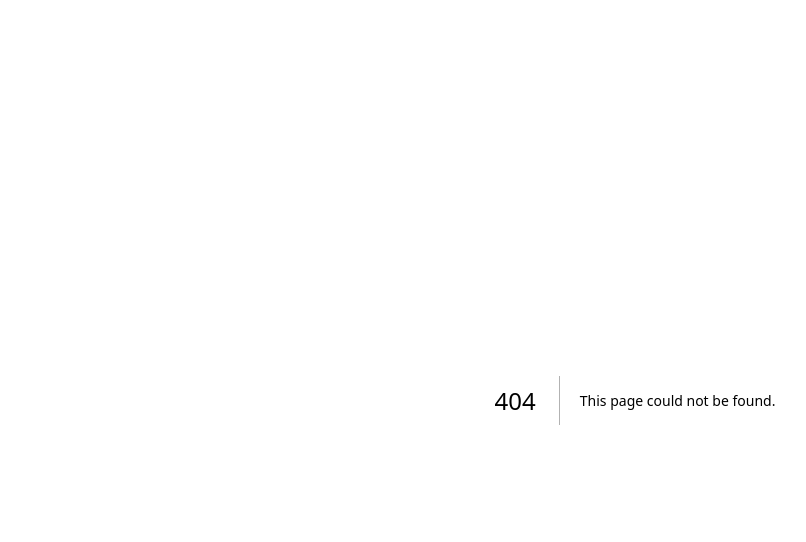
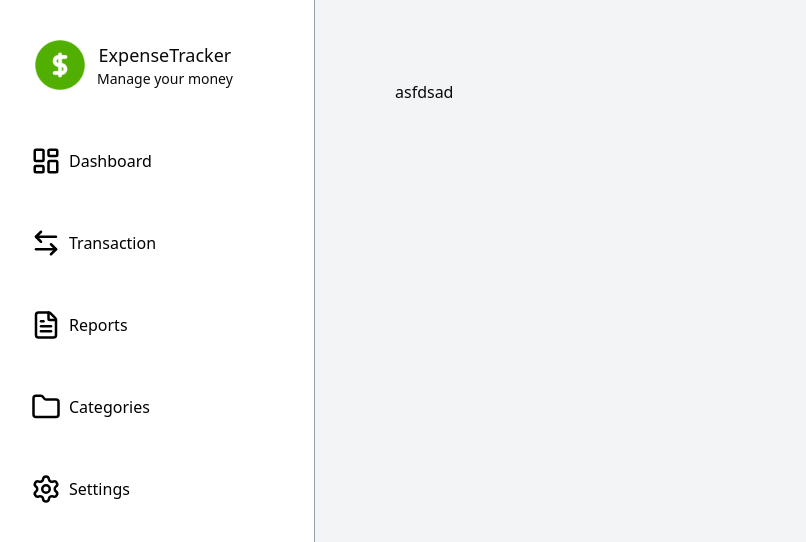
Before and after one commit to zsedrickj/expense_tracker, a Next.js app: page /transaction in a window 1280 px wide. Before the commit this address had no page. Shown: the top 542 px of the page, without its empty margins (5-811 px from the left). Built offline with nearby package versions, Linux system fonts and the light colour scheme.

Commit message:
"Adding a protected folder and put the dashboard page etc to that folder. Using ModalContext for state management"

```diff
--- /dev/null
+++ b/app/(protected)/ModalContext.tsx
@@ -0,0 +1,28 @@
+"use client";
+
+import React, { createContext, useState, useContext, ReactNode } from "react";
+
+interface ModalContextType {
+  showAddTransaction: boolean;
+  openAddTransaction: () => void;
+  closeAddTransaction: () => void;
+}
+
+export const ModalContext = createContext<ModalContextType | undefined>(undefined);
+
+export const ModalProvider = ({ children }: { children: ReactNode }) => {
+  const [showAddTransaction, setShowAddTransaction] = useState(false);
+
+  const openAddTransaction = () => setShowAddTransaction(true);
+  const closeAddTransaction = () => setShowAddTransaction(false);
+
+  return (
+    <ModalContext.Provider
+      value={{ showAddTransaction, openAddTransaction, closeAddTransaction }}
+    >
+      {children}
+    </ModalContext.Provider>
+  );
+};
+
+// Custom hook para madaling gamitin sa pages
--- a/pages/dashboardPage.tsx
+++ b/app/(protected)/dashboard/page.tsx
@@ -1,11 +1,10 @@
+"use client";
+
+import React from "react";
 import AddButton from "@/components/ui/addButton";
 import DashboardTable from "@/components/ui/tables/dashboardTable/dashboardTable";
 import { TrendingDown, TrendingUp, Wallet } from "lucide-react";
-import React from "react";
-
-interface DashboardPageProps {
-  setShowAddTransaction: React.Dispatch<React.SetStateAction<boolean>>;
-}
+import { useModal } from "@/hooks/useModal";
 
 const stats = [
   {
@@ -37,23 +36,23 @@ const stats = [
   },
 ];
 
-const DashboardPage: React.FC<DashboardPageProps> = ({
-  setShowAddTransaction,
-}) => {
+export default function DashboardPage() {
+  const { openAddTransaction } = useModal();
+
   return (
-    <div className="flex-1 p-5 pt-20 transition-all duration-300 lg:px-20 overflow-x-auto">
+    <div className="flex-1 transition-all duration-300  overflow-x-auto">
+      {/* Header */}
       <div className="flex flex-col gap-5 md:flex-row md:justify-between md:items-center mb-10">
         <div>
           <h1 className="text-3xl font-semibold text-gray-800">Dashboard</h1>
           <p className="text-gray-500">Overview of your financial activity</p>
         </div>
-        <AddButton
-          name="Add Transaction"
-          onClick={() => setShowAddTransaction(true)} // open modal
-        />
+
+        <AddButton name="Add Transaction" onClick={openAddTransaction} />
       </div>
-      <div className="flex flex-col gap-10 ">
-        {/* Stat Boxes */}
+
+      {/* Stats */}
+      <div className="flex flex-col gap-10">
         <div className="grid grid-cols-1 md:grid-cols-3 gap-5">
           {stats.map((item, index) => {
             const Icon = item.icon;
@@ -81,10 +80,10 @@ const DashboardPage: React.FC<DashboardPageProps> = ({
             );
           })}
         </div>
+
+        {/* Dashboard Table */}
         <DashboardTable />
       </div>
     </div>
   );
-};
-
-export default DashboardPage;
+}
--- /dev/null
+++ b/app/(protected)/layout.tsx
@@ -0,0 +1,49 @@
+"use client";
+
+import React from "react";
+import NavBar from "@/components/ui/navbar";
+import AddTransaction from "@/components/ui/addTransaction";
+import { ModalProvider } from "./ModalContext";
+import { useModal } from "@/hooks/useModal";
+
+export default function ProtectedLayout({
+  children,
+}: {
+  children: React.ReactNode;
+}) {
+  return (
+    <ModalProvider>
+      <LayoutContent>{children}</LayoutContent>
+    </ModalProvider>
+  );
+}
+
+function LayoutContent({ children }: { children: React.ReactNode }) {
+  const [isClosed, setIsClosed] = React.useState(true);
+  const { showAddTransaction, closeAddTransaction } = useModal();
+
+  return (
+    <div className="h-screen w-screen bg-gray-100 overflow-x-auto md:flex md:overflow-hidden">
+      {/* Navbar */}
+      <NavBar isClosed={isClosed} setIsClosed={setIsClosed} />
+
+      {/* Main content */}
+      <div className="flex-1 relative transition-all duration-300 overflow-x-auto">
+        {!isClosed && (
+          <div className="absolute inset-0 bg-black/5 backdrop-blur-[3px]  z-10 pointer-events-none md:hidden"></div>
+        )}
+
+        {/* Page content */}
+        <div className="p-5 pt-20  md:px-20">{children}</div>
+
+        {/* Modal */}
+        {showAddTransaction && (
+          <AddTransaction
+            showAddTransaction={showAddTransaction}
+            setShowAddTransaction={closeAddTransaction}
+          />
+        )}
+      </div>
+    </div>
+  );
+}
--- /dev/null
+++ b/app/(protected)/transaction/page.tsx
@@ -0,0 +1,9 @@
+import React from "react";
+
+const TransactionPage = () => {
+  return <div className="">
+    asfdsad
+    </div>;
+};
+
+export default TransactionPage;
--- a/app/login/page.tsx
+++ b/app/auth/login/page.tsx
@@ -62,7 +62,7 @@ const LoginForm = () => {
         title: "Login Successful",
         text: `Welcome back, ${data.user.email}!`,
       }).then(() => {
-        router.push("/main"); // ✅ redirect after user clicks "OK"
+        router.push("/dashboard"); // ✅ redirect after user clicks "OK"
       });
 
       // Reset form
--- a/app/main/page.tsx
+++ /dev/null
@@ -1,46 +0,0 @@
-"use client";
-import React, { useState } from "react";
-import NavBar from "@/components/ui/navbar";
-import DashboardPage from "@/pages/dashboardPage";
-import AddTransaction from "@/components/ui/addTransaction";
-
-const Dashboard = () => {
-  const [isClosed, setIsClosed] = useState(true);
-  const [showAddTransaction, setShowAddTransaction] = useState(false); // modal state
-
-  return (
-    <div className="h-screen w-screen bg-gray-100 lg:flex overflow-x-auto">
-      {/* Navbar */}
-      <NavBar isClosed={isClosed} setIsClosed={setIsClosed} />
-
-      {/* Main Content */}
-      <div className="flex-1 relative transition-all duration-300">
-        {!isClosed && (
-          <div className="absolute inset-0 bg-black/5 backdrop-blur-[3px] z-10 pointer-events-none md:hidden"></div>
-        )}
-
-        {/* Dashboard content */}
-        <DashboardPage setShowAddTransaction={setShowAddTransaction} />
-
-        {/* Modal */}
-        {showAddTransaction && (
-          <div className="fixed inset-0 flex items-center justify-center z-50">
-            {/* Overlay */}
-            <div
-              className="absolute inset-0 bg-black/30 backdrop-blur-sm"
-              onClick={() => setShowAddTransaction(false)}
-            ></div>
-
-            {/* Modal content */}
-            <div className="relative z-50 flex items-center">
-              <AddTransaction showAddTransaction={showAddTransaction} setShowAddTransaction={setShowAddTransaction} />
-
-            </div>
-          </div>
-        )}
-      </div>
-    </div>
-  );
-};
-
-export default Dashboard;
--- a/app/page.tsx
+++ b/app/page.tsx
@@ -1,5 +1,5 @@
 import { register } from "@/instrumention";
-import LoginForm from "./login/page";
+import LoginForm from "./auth/login/page";
 
 export default function Home() {
   if (typeof window === "undefined") {
--- a/components/ui/addTransaction.tsx
+++ b/components/ui/addTransaction.tsx
@@ -32,11 +32,11 @@ const AddTransaction = ({
           {/* Type Selector */}
           <div className="flex flex-col gap-2">
             <label className="text-sm font-medium text-gray-600">Type</label>
-            <div className="flex w-full gap-3 p-1 bg-gray-100 rounded-xl">
+            <div className="flex w-full gap-3 p-1  ">
               <button
                 type="button"
                 onClick={() => setTransType("expense")}
-                className={`flex-1 py-2 rounded-lg text-sm font-semibold transition-all ${
+                className={`flex-1 py-2 rounded-lg text-sm font-semibold transition-all bg-gray-100 ${
                   transType === "expense"
                     ? "bg-red-500 text-white shadow-md"
                     : "text-gray-500 hover:bg-gray-200"
@@ -69,7 +69,7 @@ const AddTransaction = ({
           </div>
 
           {/* Category Select (FIXED) */}
-          <div className="flex flex-col gap-2">
+          <div className="flex flex-col gap-2 ">
             <label className="text-sm font-medium text-gray-600">
               Category
             </label>
--- a/components/ui/navbar.tsx
+++ b/components/ui/navbar.tsx
@@ -1,5 +1,6 @@
 "use client";
 import React, { useState, useEffect } from "react";
+import Link from "next/link";
 import {
   LayoutDashboard,
   ArrowLeftRight,
@@ -32,11 +33,26 @@ const NavBar: React.FC<NavBarProps> = ({ isClosed, setIsClosed }) => {
   }, []);
 
   const menuItems = [
-    { id: "dashboard", label: "Dashboard", icon: LayoutDashboard },
-    { id: "transaction", label: "Transaction", icon: ArrowLeftRight },
-    { id: "reports", label: "Reports", icon: FileText },
-    { id: "categories", label: "Categories", icon: Folder },
-    { id: "settings", label: "Settings", icon: Settings },
+    {
+      id: "dashboard",
+      label: "Dashboard",
+      icon: LayoutDashboard,
+      href: "/dashboard",
+    },
+    {
+      id: "transaction",
+      label: "Transaction",
+      icon: ArrowLeftRight,
+      href: "/transaction",
+    },
+    { id: "reports", label: "Reports", icon: FileText, href: "/reports" },
+    {
+      id: "categories",
+      label: "Categories",
+      icon: Folder,
+      href: "/categories",
+    },
+    { id: "settings", label: "Settings", icon: Settings, href: "/settings" },
   ];
 
   const sidebarClasses = isLargeScreen
@@ -57,12 +73,7 @@ const NavBar: React.FC<NavBarProps> = ({ isClosed, setIsClosed }) => {
           <div
             onClick={() => setIsClosed(!isClosed)}
             className={`flex justify-center items-center p-3 rounded-2xl cursor-pointer transition-all duration-300
-              ${
-                isClosed
-                  ? "shadow-[0_0_15px_rgba(0,0,0,0.5)] bg-white"
-                  : "shadow-[9px_9px_15px_rgba(16,185,129,0.8)] dark:shadow-[10px_10px_25px_rgba(52,211,153,0.85)] bg-white"
-              }
-            `}
+              ${isClosed ? "shadow-[0_0_15px_rgba(0,0,0,0.5)] bg-white" : "shadow-[9px_9px_15px_rgba(16,185,129,0.8)] bg-white"}`}
           >
             {isClosed ? <Menu size={20} /> : <X size={20} />}
           </div>
@@ -92,21 +103,17 @@ const NavBar: React.FC<NavBarProps> = ({ isClosed, setIsClosed }) => {
         </div>
       )}
 
-      {/* MENU ITEMS (only show if open or desktop) */}
+      {/* MENU ITEMS */}
       {(!isClosed || isLargeScreen) &&
         menuItems.map((item) => {
           const Icon = item.icon;
           return (
-            <div
+            <Link
               key={item.id}
+              href={item.href}
+              className={`flex items-center gap-2 w-full p-4 rounded-2xl transition-colors
+                ${active === item.id ? "bg-emerald-100 text-emerald-600" : "text-black hover:bg-gray-100"}`}
               onClick={() => setActive(item.id)}
-              className={`flex items-center gap-2 w-full p-4 cursor-pointer rounded-2xl transition-colors
-                ${
-                  active === item.id
-                    ? "bg-emerald-100 text-emerald-600"
-                    : "text-black hover:bg-gray-100"
-                }
-              `}
             >
               <Icon
                 size={30}
@@ -115,7 +122,7 @@ const NavBar: React.FC<NavBarProps> = ({ isClosed, setIsClosed }) => {
                 }
               />
               <span className="font-medium">{item.label}</span>
-            </div>
+            </Link>
           );
         })}
     </div>
--- /dev/null
+++ b/hooks/useModal.ts
@@ -0,0 +1,8 @@
+import { useContext } from "react";
+import { ModalContext } from "@/app/(protected)/ModalContext"; // adjust path kung nasaan ang ModalContext
+
+export const useModal = () => {
+  const context = useContext(ModalContext);
+  if (!context) throw new Error("useModal must be used within ModalProvider");
+  return context;
+};
--- a/package.json
+++ b/package.json
@@ -19,6 +19,7 @@
     "next": "16.1.1",
     "react": "19.2.3",
     "react-dom": "19.2.3",
+    "react-router-dom": "^7.13.0",
     "sweetalert2": "^11.26.17",
     "tailwind-merge": "^3.4.0"
   },
```
Also changed, not shown: app/auth/sign-up/page.tsx (renamed from app/sign-up/page.tsx), 1 other file (tests, documents, lock files or other folders).
